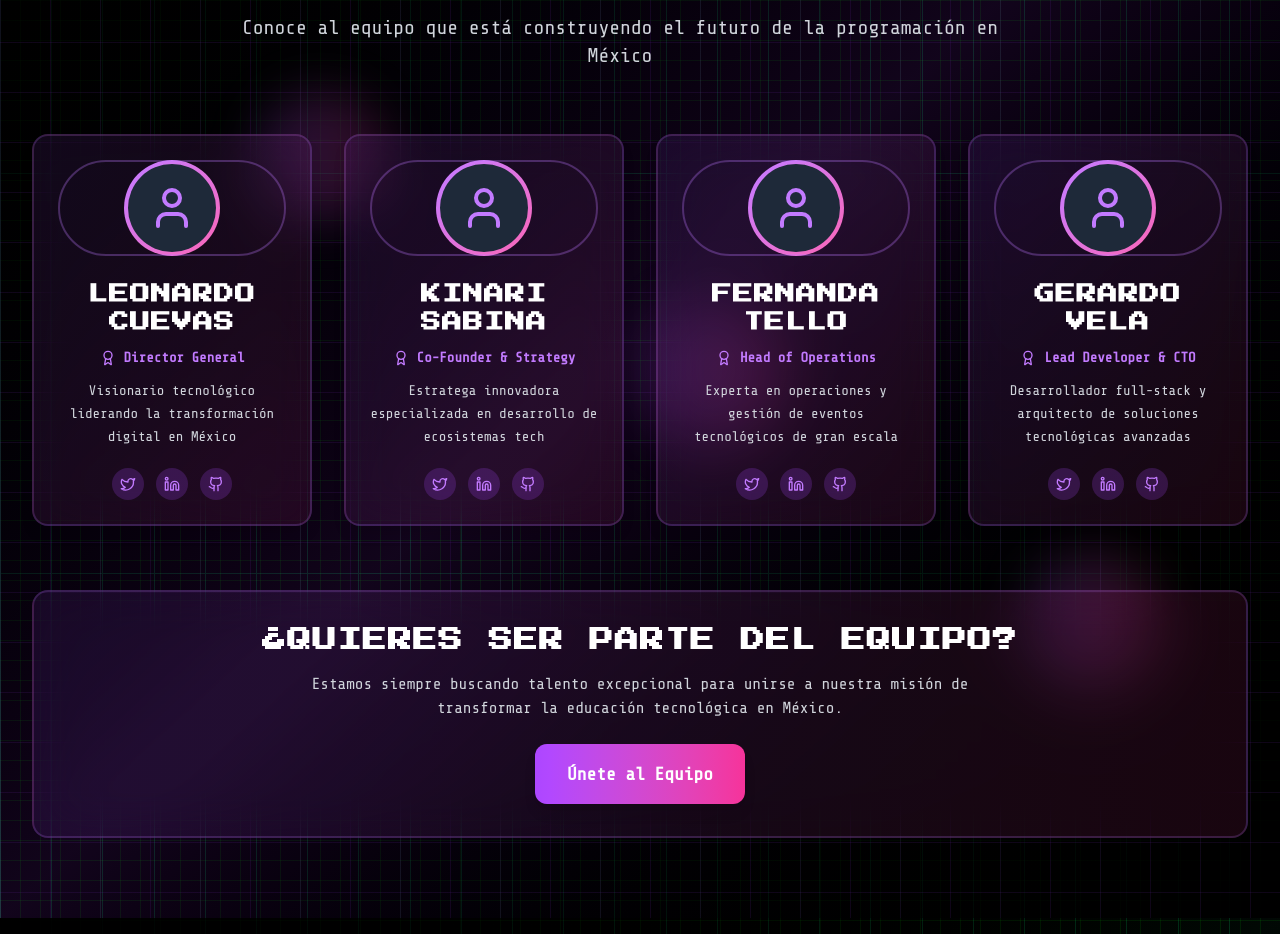
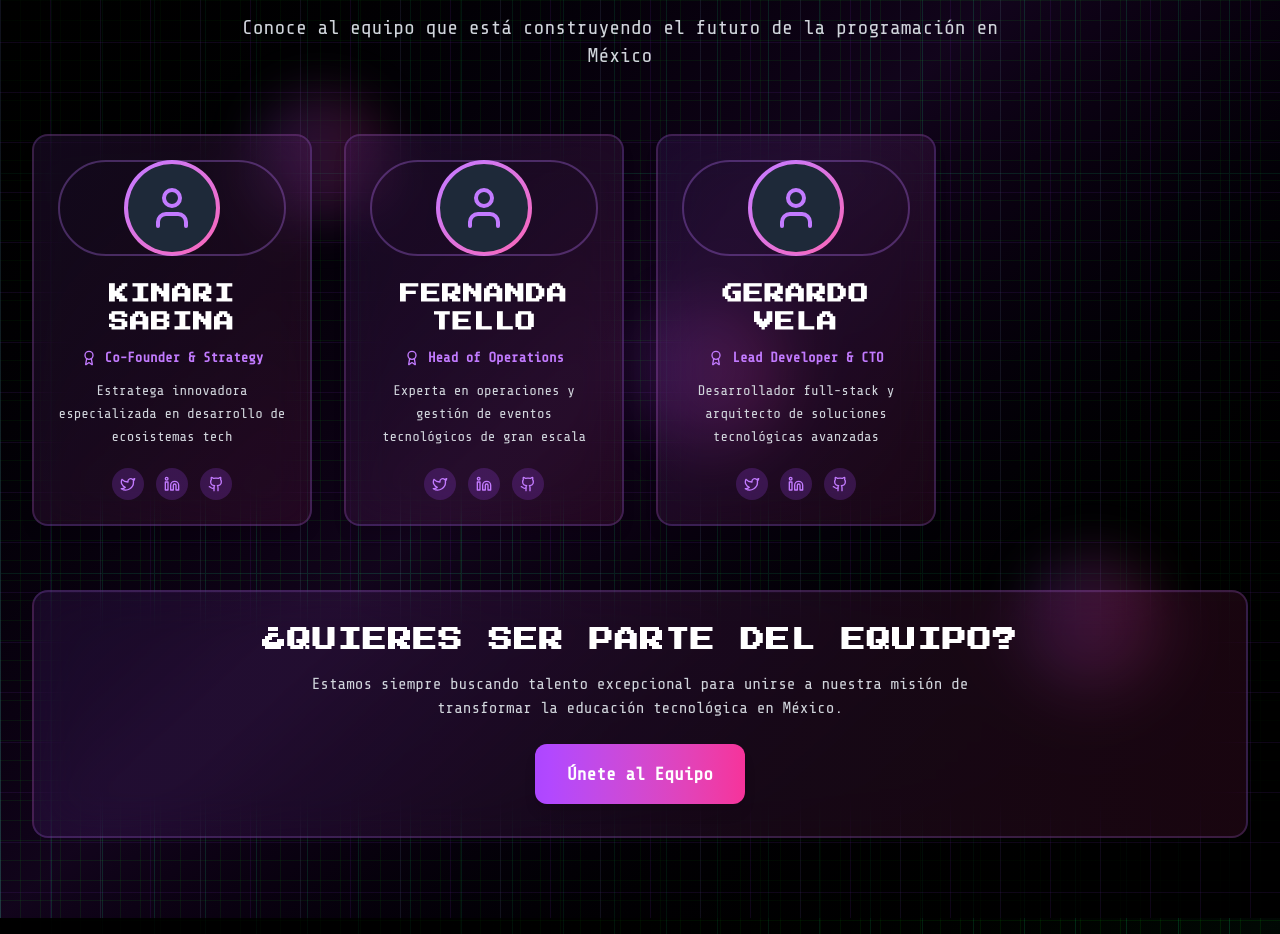
Before and after one commit to MarxMad/Cod3.0, a Next.js app: page / in a window 1280 px wide. Shown: the part 7420-8354 px from the top of the page. Built offline with nearby package versions, Linux system fonts and the light colour scheme; no server answers; what @rainbow-me/rainbowkit, wagmi would draw is missing.

Commit message:
Eliminar tarjeta de Leonardo Cuevas de la sección de visionarios

```diff
--- a/src/app/page.tsx
+++ b/src/app/page.tsx
@@ -1759,17 +1759,6 @@ export default function Home() {
           <div className="grid grid-cols-1 sm:grid-cols-2 lg:grid-cols-3 xl:grid-cols-4 gap-4 sm:gap-6 lg:gap-8 px-4 sm:px-0">
             {[
               {
-                name: "Leonardo Cuevas",
-                role: "Director General",
-                description: "Visionario tecnológico liderando la transformación digital en México",
-                image: "/Organizadores/leonardo-cuevas.jpg",
-                social: {
-                  twitter: "#",
-                  linkedin: "#",
-                  github: "#"
-                }
-              },
-              {
                 name: "Kinari Sabina",
                 role: "Co-Founder & Strategy",
                 description: "Estratega innovadora especializada en desarrollo de ecosistemas tech",
```
